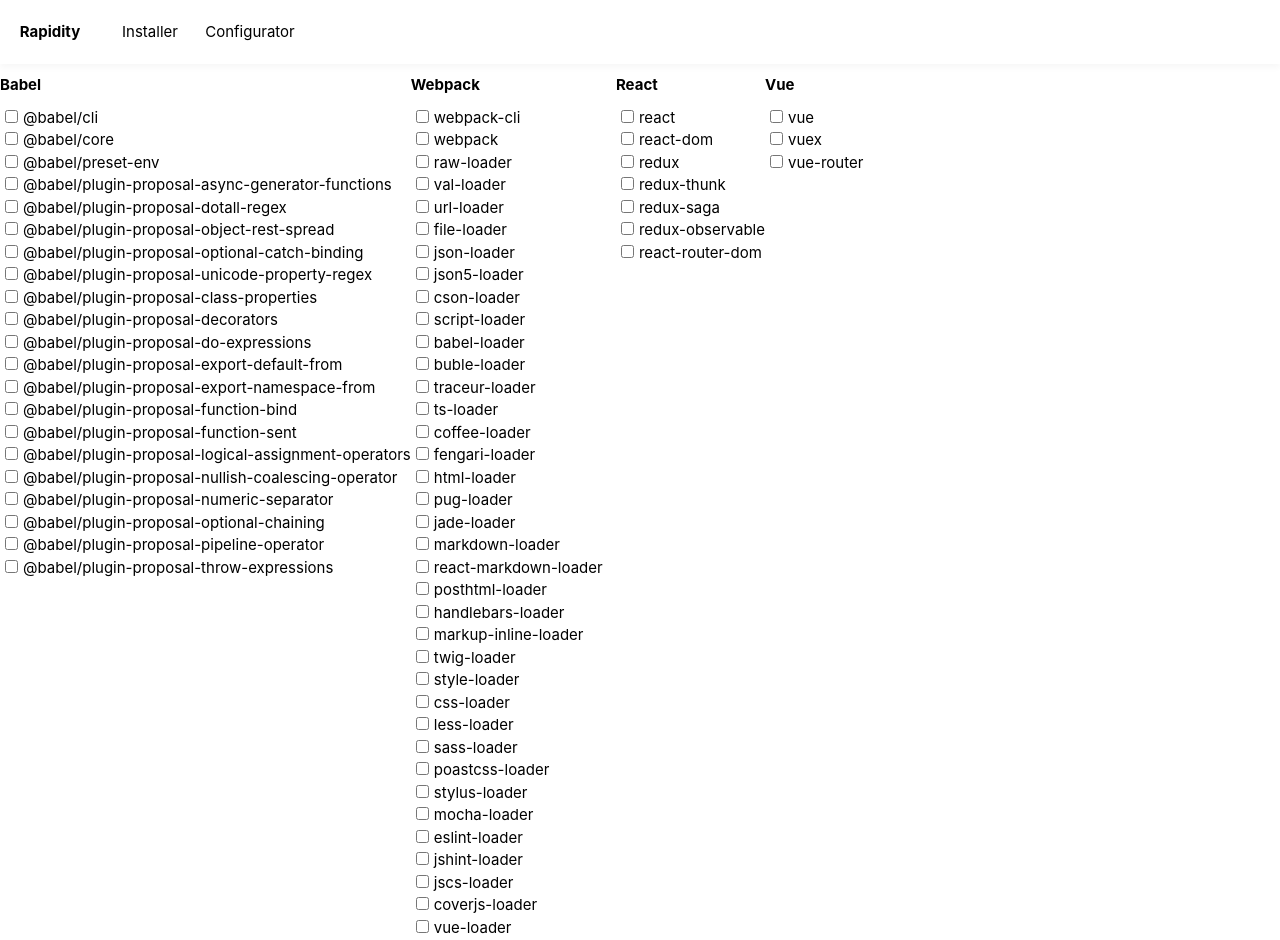
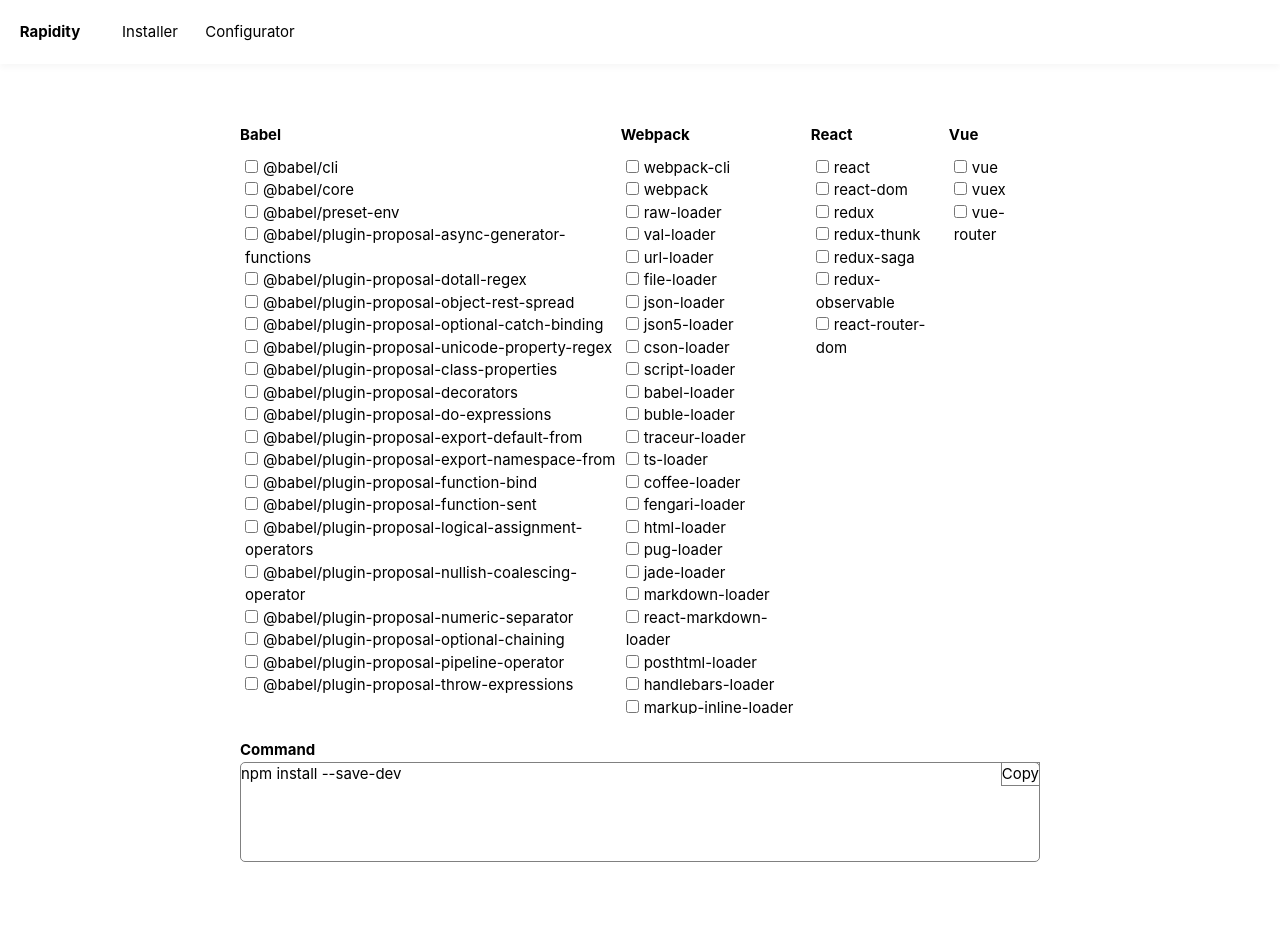
Before and after one commit to hg-pyun/clip, a React app: page /rapidity/installer in a window 1280 px wide. Shown: the top 940 px of the page. After the commit the page ends 868 px from the top, so only its background shows below. Built offline with nearby package versions, Linux system fonts and the light colour scheme.

Commit message:
Installer design prototyping (#3)

```diff
--- a/src/js/components/TextField.tsx
+++ b/src/js/components/TextField.tsx
@@ -16,9 +16,12 @@
 
     render() {
         return (
-            <div>
+            <div className={'component-textfield'}>
                 <h1>Command</h1>
-                <textarea value={this.props.value} readOnly/>
+                <div className={'area'}>
+                    <textarea value={this.props.value} readOnly/>
+                    <button>Copy</button>
+                </div>
             </div>
         )
     }
--- a/src/js/containers/Installer.tsx
+++ b/src/js/containers/Installer.tsx
@@ -53,7 +53,7 @@
 
     render() {
         return (
-            <div className={'wrap'}>
+            <div className={'install-wrap'}>
                 <div className={'dashboard'}>
                     <div className={'package'}>
                         <h2 className={'name'}>Babel</h2>
@@ -72,7 +72,7 @@
                         {this.renderCheckBoxList(this.state.packages.vue)}
                     </div>
                 </div>
-                <div>
+                <div className={'command-box'}>
                     <TextField value={this.renderCommands(this.state.checkedItems)}/>
                 </div>
             </div>
--- a/src/scss/installer.scss
+++ b/src/scss/installer.scss
@@ -1,8 +1,14 @@
-.wrap {
+.install-wrap {
+  width: 800px;
+  margin: 50px auto 100px;
+
   .dashboard {
     display: flex;
 
     .package {
+      height: 600px;
+      overflow: hidden;
+      overflow-y: scroll;
       .name {
         font-size: 15px;
         margin: 10px 0;
@@ -15,4 +21,8 @@
       }
     }
   }
+
+  .command-box {
+    margin-top: 25px;
+  }
 }
--- a/src/scss/textfield.scss
+++ b/src/scss/textfield.scss
@@ -1,8 +1,23 @@
-textarea {
-  width: 500px;
-  height: 100px;
-  resize: none;
+.component-textfield {
+  .area {
+    position: relative;
 
-  border: 1px solid grey;
-  border-radius: 5px;
+    textarea {
+      width: 100%;
+      height: 100px;
+      resize: none;
+
+      border: 1px solid grey;
+      border-radius: 5px;
+      box-sizing: border-box;
+    }
+
+    button {
+      position: absolute;
+      top: 0;
+      right: 0;
+      border: 1px solid grey;
+      box-sizing: border-box;
+    }
+  }
 }
```
